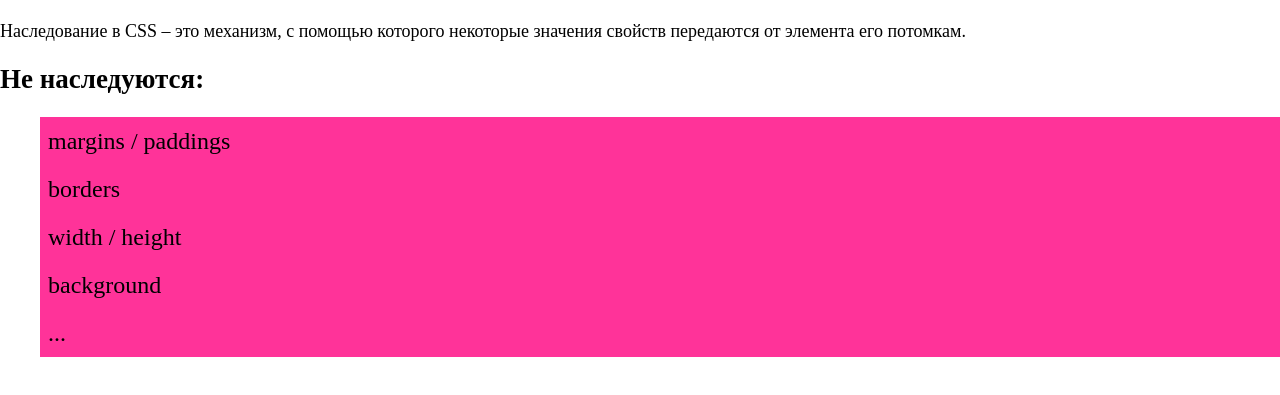
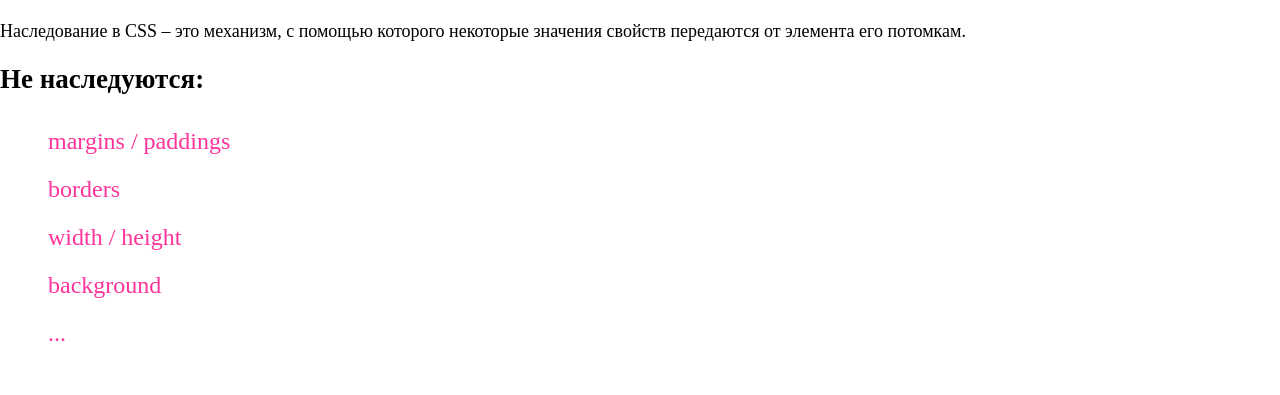
Before and after one commit to Click-73/HTML_CSS, a plain HTML site: page lesson_14/1/index.html in a window 1280 px wide. Shown: the part 69-464 px from the top of the page. Drawn offline with nearby package versions, Linux system fonts and the light colour scheme.

Commit message:
Add files via upload

```diff
--- a/lesson_14/1/style.css
+++ b/lesson_14/1/style.css
@@ -1,9 +1,12 @@
 html {
   font-size: 18px;
 }
+* {
+  box-sizing: border-box;
+}
 
 .properties-list__item {
-  background-color: #f39;
+  color: #f39;
   font-size: 24px;
   line-height: 32px;
   padding: 8px;
```
